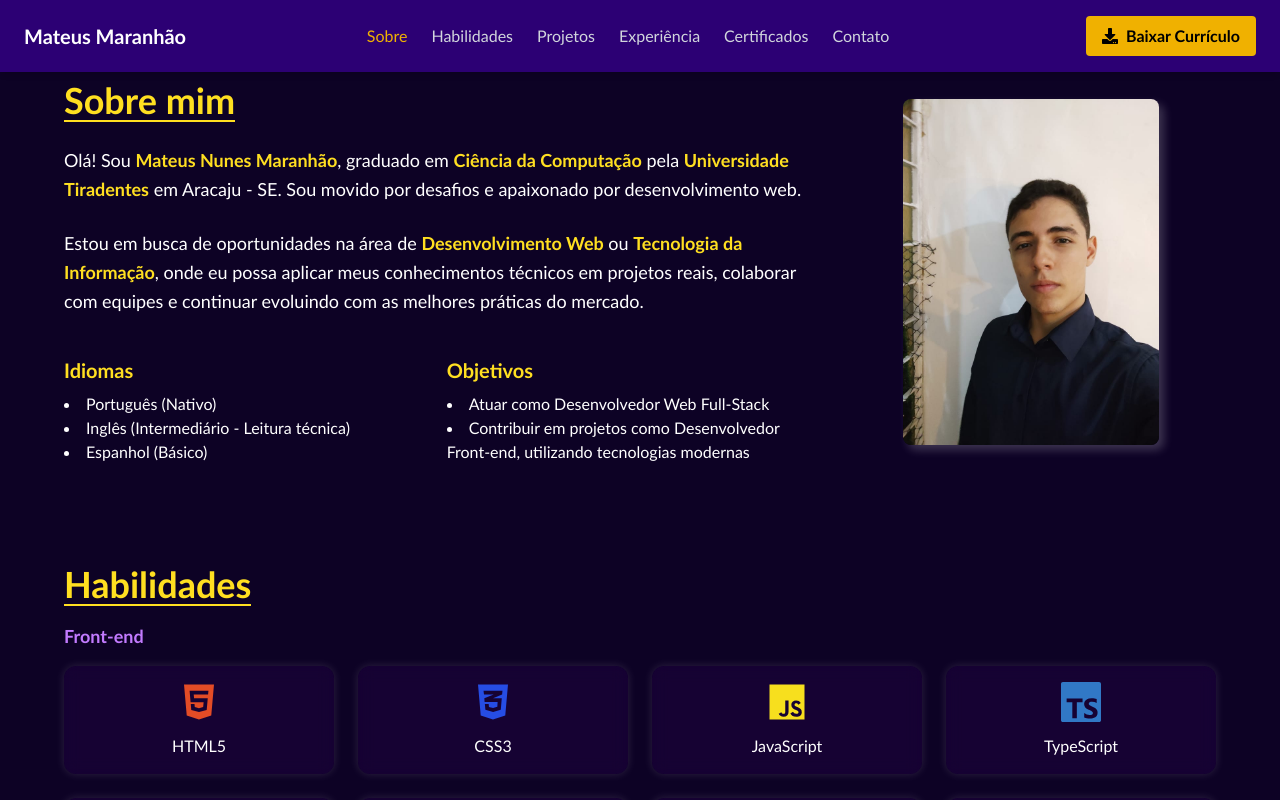
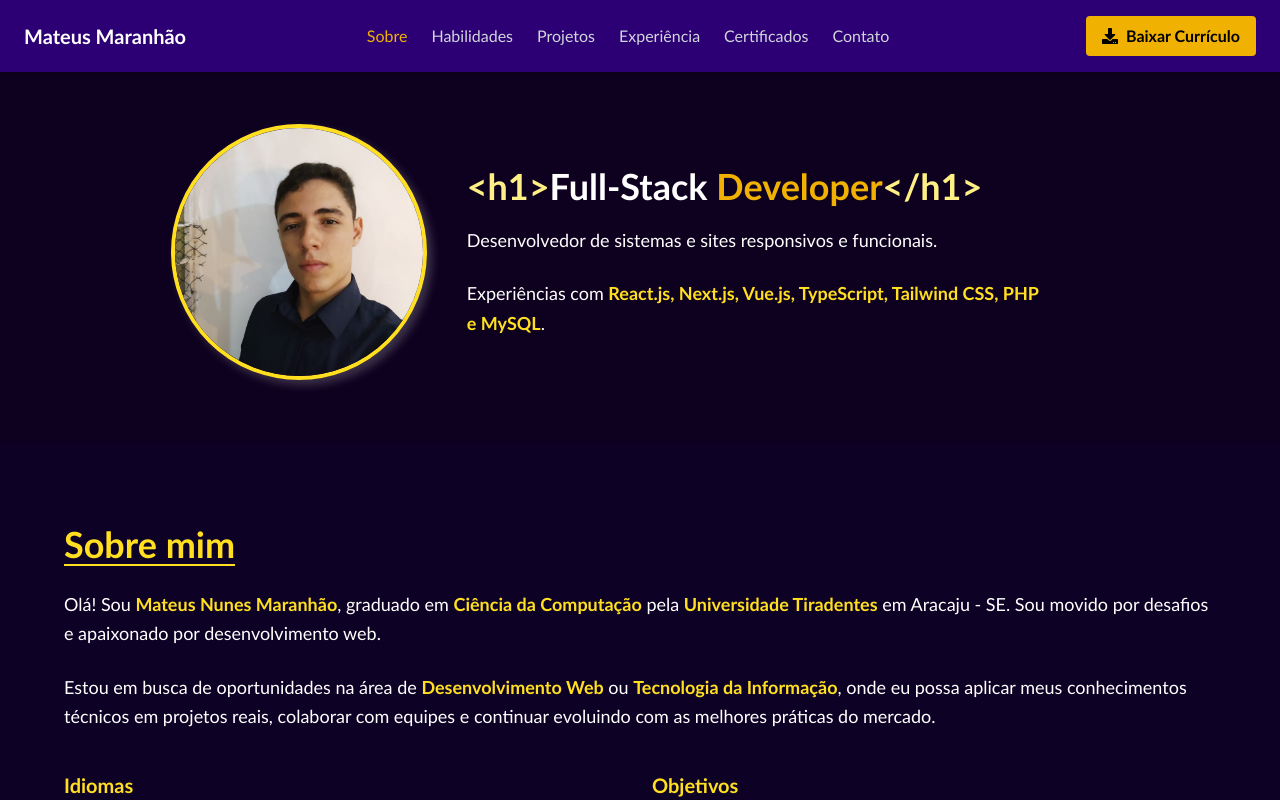
Before and after one commit to mateusmaranhao12/portfolio-v2, a Next.js app: page / in a window 1280 px wide. Shown: the top 800 px of the page. Built offline with nearby package versions, Linux system fonts and the light colour scheme.

Commit message:
Add Me.tsx

```diff
--- /dev/null
+++ b/src/app/modules/Me.tsx
@@ -0,0 +1,24 @@
+import SectionMeWrapper from "@/components/Common/SectionMeWrapper";
+import TextBlock from "@/components/Common/TextBlock";
+import ProfileSection from "@/components/Me/ProfileSection";
+import TituloPrincipal from "@/components/Me/TituloPrincipal";
+import Descricao from "@/components/Sobre/Descricao";
+
+export default function Me() {
+
+    const paragrafos =
+        [
+            `Desenvolvedor de sistemas e sites responsivos e funcionais.`,
+            `Experiências com <strong class="text-yellow-300">React.js, Next.js, Vue.js, TypeScript, Tailwind CSS, PHP e MySQL</strong>.`
+        ]
+
+    return (
+        <SectionMeWrapper>
+            <ProfileSection />
+            <TextBlock>
+                <TituloPrincipal />
+                <Descricao paragrafos={paragrafos} />
+            </TextBlock>
+        </SectionMeWrapper>
+    );
+}
--- a/src/app/modules/Sobre.tsx
+++ b/src/app/modules/Sobre.tsx
@@ -1,6 +1,5 @@
 import SectionTitle from '@/components/Common/SectionTitle';
 import SectionWrapper from '@/components/Common/SectionWrapper';
-import ProfileImage from '@/components/Images/ProfileImage';
 import Descricao from '@/components/Sobre/Descricao';
 import Idiomas from '@/components/Sobre/Idiomas';
 import Objetivos from '@/components/Sobre/Objetivos';
@@ -19,7 +18,7 @@ export default function Sobre() {
     return (
         <SectionWrapper id='sobre'>
             {/* Texto */}
-            <div className="w-full md:w-2/3 space-y-6" >
+            <div className="w-full space-y-6" >
                 <SectionTitle>
                     Sobre mim
                 </SectionTitle>
@@ -31,9 +30,6 @@ export default function Sobre() {
                     <Objetivos />
                 </div>
             </div>
-
-            {/* Imagem */}
-            < ProfileImage />
         </SectionWrapper>
     );
 }
--- a/src/app/page.tsx
+++ b/src/app/page.tsx
@@ -5,11 +5,13 @@ import Projetos from "./modules/Projetos";
 import Experiencia from "./modules/Experiencia";
 import Certificados from "./modules/Certificados";
 import Contato from "@/app/modules/Contato";
+import Me from "./modules/Me";
 
 export default function Home() {
   return (
     <div>
       <Navbar />
+      <Me />
       <Sobre />
       <Habilidades />
       <Projetos />
--- /dev/null
+++ b/src/components/Common/SectionMeWrapper.tsx
@@ -0,0 +1,11 @@
+type SectionMeWrapperProps = {
+    children: React.ReactNode
+}
+
+export default function SectionMeWrapper({ children }: SectionMeWrapperProps) {
+    return (
+        <section className="flex flex-col md:flex-row gap-10 text-center md:text-left py-16 bg-gradient-to-b mt-15">
+            {children}
+        </section>
+    )
+}
--- /dev/null
+++ b/src/components/Common/TextBlock.tsx
@@ -0,0 +1,11 @@
+type TextBlockProps = {
+  children: React.ReactNode;
+};
+
+export default function TextBlock({ children }: TextBlockProps) {
+  return (
+    <div className="flex flex-col items-center justify-center md:items-start max-w-xl md:w-2/3">
+      {children}
+    </div>
+  );
+}
--- a/src/components/Images/ProfileImage.tsx
+++ b/src/components/Images/ProfileImage.tsx
@@ -3,13 +3,13 @@ import perfil from '@/app/assets/imgs/me.jpg'
 
 export default function ProfileImage() {
     return (
-        <div className="w-full md:w-1/3 flex justify-center">
+        <div className="w-64 h-64 flex justify-center ">
             <Image
                 src={perfil}
                 alt="Mateus Maranhão"
                 width={256}
                 height={256}
-                className="rounded-lg object-cover shadow-[5px_5px_10px_#ffffff33]"
+                className="rounded-full object-cover shadow-[5px_5px_10px_#ffffff33] border-4 border-yellow-300"
             />
         </div>
     )
--- /dev/null
+++ b/src/components/Me/ProfileSection.tsx
@@ -0,0 +1,9 @@
+import ProfileImage from "../Images/ProfileImage";
+
+export default function ProfileSection() {
+    return (
+        <div className="flex justify-center md:justify-end md:w-1/3">
+            <ProfileImage />
+        </div>
+    )
+}
--- /dev/null
+++ b/src/components/Me/TituloPrincipal.tsx
@@ -0,0 +1,7 @@
+export default function TituloPrincipal() {
+    return (
+        <h1 className="text-4xl font-bold mb-5">
+            <span className="text-yellow-200">&lt;h1&gt;</span>Full-Stack <span className="text-yellow-500">Developer</span><span className="text-yellow-200">&lt;/h1&gt;</span>
+        </h1>
+    )
+}
```
